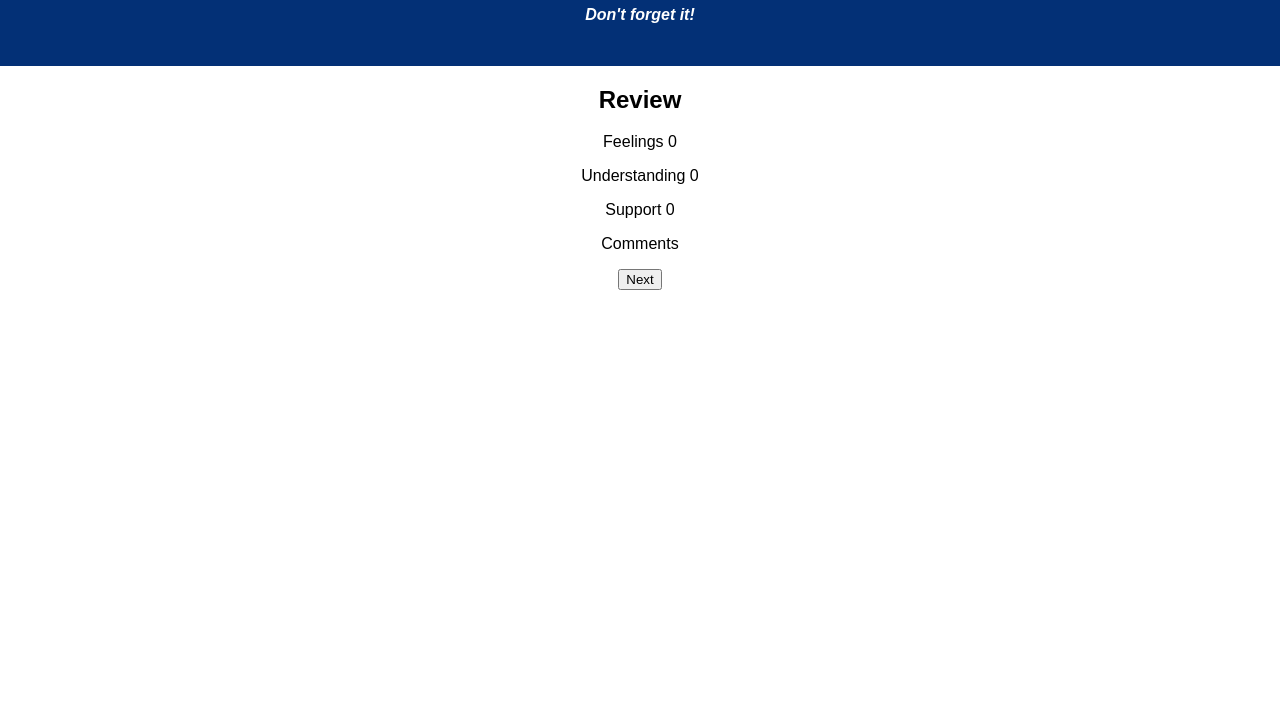
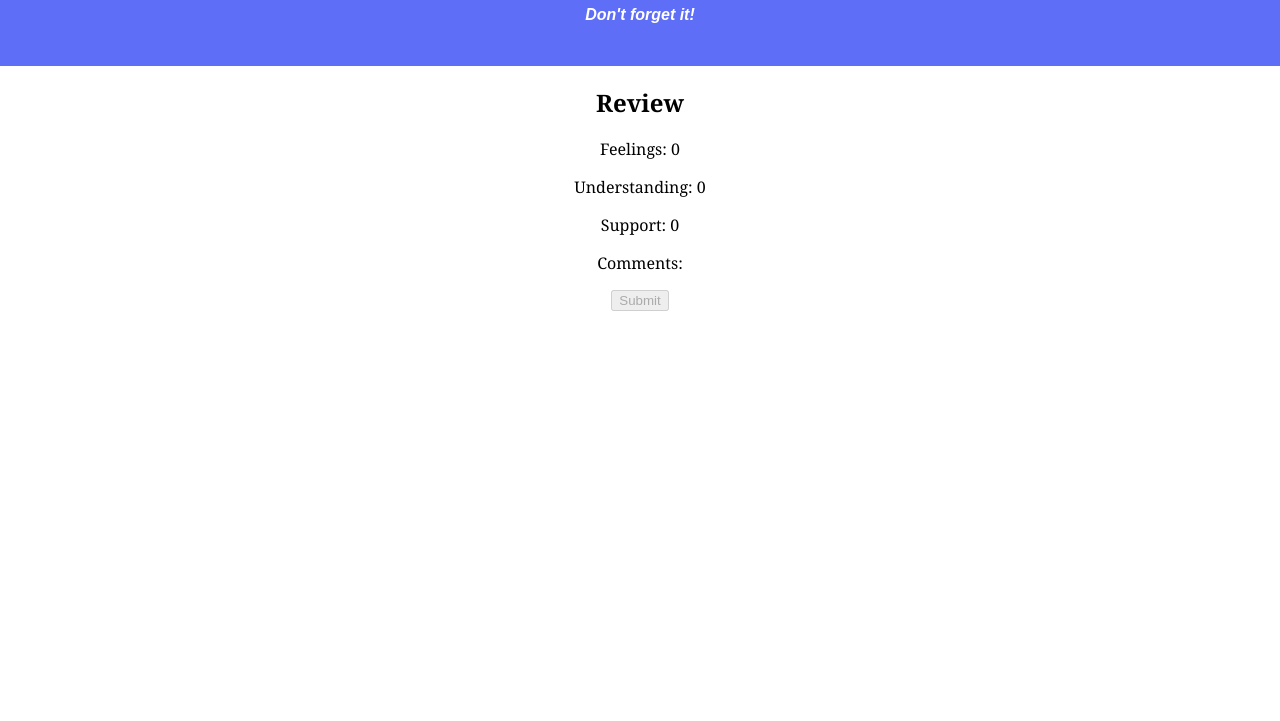
Before and after one commit to JaimeRay/redux-feedback-project, a React app: page /#/review in a window 1280 px wide. Shown: the part 79-800 px from the top of the page. Built offline with nearby package versions, Linux system fonts and the light colour scheme.

Commit message:
clear inputs

```diff
--- a/src/components/App/App.css
+++ b/src/components/App/App.css
@@ -3,7 +3,7 @@
 }
 
 .App-header {
-  background-color: #033076;
+  background-color: #5E6EF6;
   min-height: 70px;
   padding: 20px;
   color: white;
@@ -16,3 +16,9 @@
 .App-intro {
   font-size: large;
 }
+p {
+  font-family: Cambria, Cochin, Georgia, Times, 'Times New Roman', serif
+}
+h2 {
+  font-family: Cambria, Cochin, Georgia, Times, 'Times New Roman', serif
+}
--- a/src/components/App/App.js
+++ b/src/components/App/App.js
@@ -9,6 +9,7 @@ import CommentsCard from '../CommentsCard/CommentsCard'
 import SupportCard from '../SupportCard/SupportCard'
 import UnderstandingCard from '../UnderstandingCard/UnderstandingCard'
 import ReviewBox from '../ReviewBox/ReviewBox'
+import ThankYou from '../ThankYou/ThankYou'
 
 
 
@@ -26,10 +27,10 @@ class App extends Component {
           <Route path="/understanding" component={UnderstandingCard}></Route>
           <Route path="/support" component={SupportCard}></Route>
           <Route path="/comments" component={CommentsCard}></Route>
-          <Route path="/review" Component={ReviewBox}></Route>
+           <Route path="/review" component={ReviewBox}></Route>
+          <Route path="/thankyou" component={ThankYou}></Route>
+        </Router>
 
-        </Router>
-        <ReviewBox />
       </div>
     );
   }
--- a/src/components/CommentsCard/CommentsCard.jsx
+++ b/src/components/CommentsCard/CommentsCard.jsx
@@ -1,6 +1,6 @@
 import React, { Component } from 'react';
 import { connect } from 'react-redux';
-
+import ReviewBox from '../ReviewBox/ReviewBox'
 
 
 class CommentsCard extends Component {
@@ -13,6 +13,7 @@ class CommentsCard extends Component {
                 <h2>Do you have any comments you would like to leave the staff?</h2>
                 <input onChange={this.handleChange} placeholder="Comment here"></input>
                 <button onClick={()=> this.props.history.push('/review')}>Next</button>
+                <ReviewBox />
             </div>
 
         )
--- a/src/components/FeelingsCard/FeelingsCard.jsx
+++ b/src/components/FeelingsCard/FeelingsCard.jsx
@@ -1,9 +1,13 @@
 import React, { Component } from 'react';
 import {connect} from 'react-redux';
-
+import ReviewBox from '../ReviewBox/ReviewBox'
 
 
 class FeelingsCard extends Component {
+
+    componentDidMount() {
+       this.props.dispatch({type: 'CLEAR_STATE'})
+      }
 
     handleChange = (event) => {
         this.props.dispatch({type:'SET_FEELINGS', payload: event.target.value});
@@ -16,6 +20,7 @@ class FeelingsCard extends Component {
                 <label>Feelings 1-5 </label>
                 <input onChange={this.handleChange} placeholder="1-5" type="number"/>
                 <button onClick={()=> this.props.history.push('/understanding')}>NEXT</button>
+                <ReviewBox />
             </div>
 
         )
--- a/src/components/ReviewBox/ReviewBox.jsx
+++ b/src/components/ReviewBox/ReviewBox.jsx
@@ -1,21 +1,22 @@
 import React, { Component } from 'react';
 import { connect } from 'react-redux';
 import axios from 'axios';
-
+//import {withRouter} from 'react-router-dom';
 
 
 class ReviewBox extends Component {
 
-handleSubmit = () =>{
+    handleSubmit = () => {
         //package up data
         //axios post
         axios({
             method: 'POST',
             url: '/review',
             data: this.props.reduxState.feedbackReducer
-    }).then(response =>{
+        }).then(response => {
             console.log(response)
-    }).catch(err =>{
+            this.props.history.push('/thankyou')
+        }).catch(err => {
             console.log(err)
         })
     }
@@ -25,14 +26,24 @@ handleSubmit = () =>{
 
 
     render() {
+        let myButton;
+        if (this.props.reduxState.feedbackReducer.feelings &&
+            this.props.reduxState.feedbackReducer.understanding &&
+            this.props.reduxState.feedbackReducer.support &&
+            this.props.reduxState.feedbackReducer.comments) {
+            myButton = <button onClick={this.handleSubmit}>Submit</button>
+        } else {
+            myButton = <button disabled>Submit</button>
+        }
         return (
             <div>
                 <h2>Review</h2>
-                <p>Feelings {this.props.reduxState.feedbackReducer.feelings} </p>
-                <p>Understanding {this.props.reduxState.feedbackReducer.understanding}</p>
-                <p>Support {this.props.reduxState.feedbackReducer.support}</p>
-                <p>Comments {this.props.reduxState.feedbackReducer.comments}</p>
-                <button onClick={this.handleSubmit}>Next</button>
+                <p>Feelings: {this.props.reduxState.feedbackReducer.feelings} </p>
+                <p>Understanding: {this.props.reduxState.feedbackReducer.understanding}</p>
+                <p>Support: {this.props.reduxState.feedbackReducer.support}</p>
+                <p>Comments: {this.props.reduxState.feedbackReducer.comments}</p>
+                {myButton}
+
             </div>
 
         )
@@ -40,7 +51,7 @@ handleSubmit = () =>{
 }
 
 const mapRedux = (reduxState) => {
-    return {reduxState}
+    return { reduxState }
 }
 
 
--- a/src/components/SupportCard/SupportCard.jsx
+++ b/src/components/SupportCard/SupportCard.jsx
@@ -1,6 +1,6 @@
 import React, { Component } from 'react';
 import { connect } from 'react-redux';
-
+import ReviewBox from '../ReviewBox/ReviewBox'
 
 
 class SupportCard extends Component {
@@ -14,6 +14,7 @@ class SupportCard extends Component {
                 <label>1-5</label>
                 <input onChange={this.handleChange} placeholder="1-5"></input>
                 <button onClick={()=> this.props.history.push('/comments')}>NEXT</button>
+                <ReviewBox />
             </div>
 
 
--- /dev/null
+++ b/src/components/ThankYou/ThankYou.jsx
@@ -0,0 +1,21 @@
+import React, { Component } from 'react';
+import {connect} from 'react-redux';
+
+
+
+class ThankYou extends Component {
+
+    render(){
+        return(
+            <div>
+            <h2>Thank you for your feedback!</h2>
+            <button onClick={()=> this.props.history.push('/')}>Restart</button>
+        </div>
+        )
+    }
+}
+
+
+
+
+export default connect() (ThankYou);
--- a/src/components/UnderstandingCard/UnderstandingCard.jsx
+++ b/src/components/UnderstandingCard/UnderstandingCard.jsx
@@ -1,7 +1,7 @@
 import React, { Component } from 'react';
 import {connect} from 'react-redux';
 
-
+import ReviewBox from '../ReviewBox/ReviewBox'
 
 class UnderstandingCard extends Component {
     handleChange = (event) => {
@@ -14,6 +14,7 @@ class UnderstandingCard extends Component {
             <label> 1-5 </label>
             <input onChange={this.handleChange} placeholder="1-5" type="number"></input>
             <button onClick={()=> this.props.history.push('/support')}>NEXT</button>
+            <ReviewBox />
         </div>
         )
     }
--- a/src/index.js
+++ b/src/index.js
@@ -16,7 +16,7 @@ let feedbackState = {
 }
 
 
-const feedbackReducer = (state = feedbackState, action)=>{
+const feedbackReducer = (state = feedbackState, action) => {
     switch (action.type) {
         case 'SET_FEELINGS':
             return {
@@ -38,6 +38,9 @@ const feedbackReducer = (state = feedbackState, action)=>{
                 ...state,
                 comments: action.payload
             }
+        case 'CLEAR_STATE':
+            return feedbackState
+
         default:
             return state;
     }
```
Also changed, not shown: server/modules/pool.js (+19 -0 lines). Lines whose indentation alone changed are shown as unchanged.
